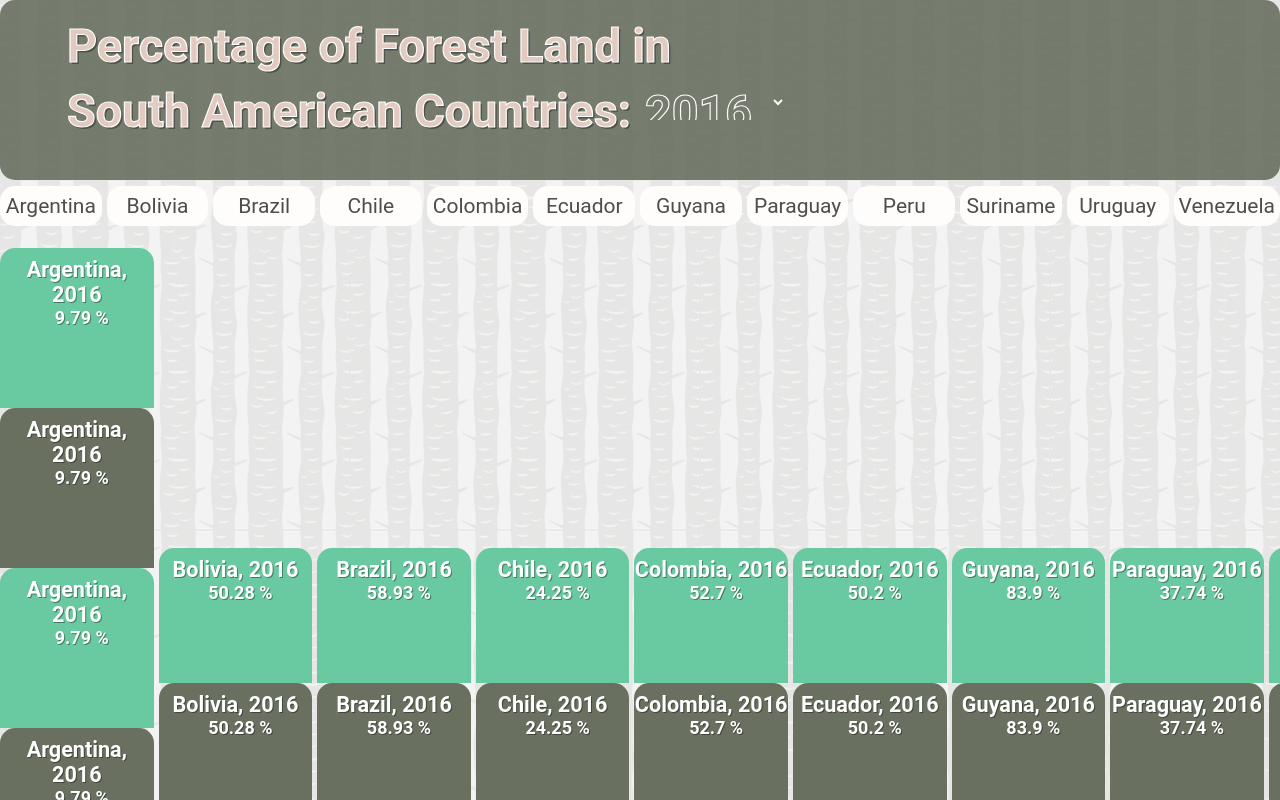
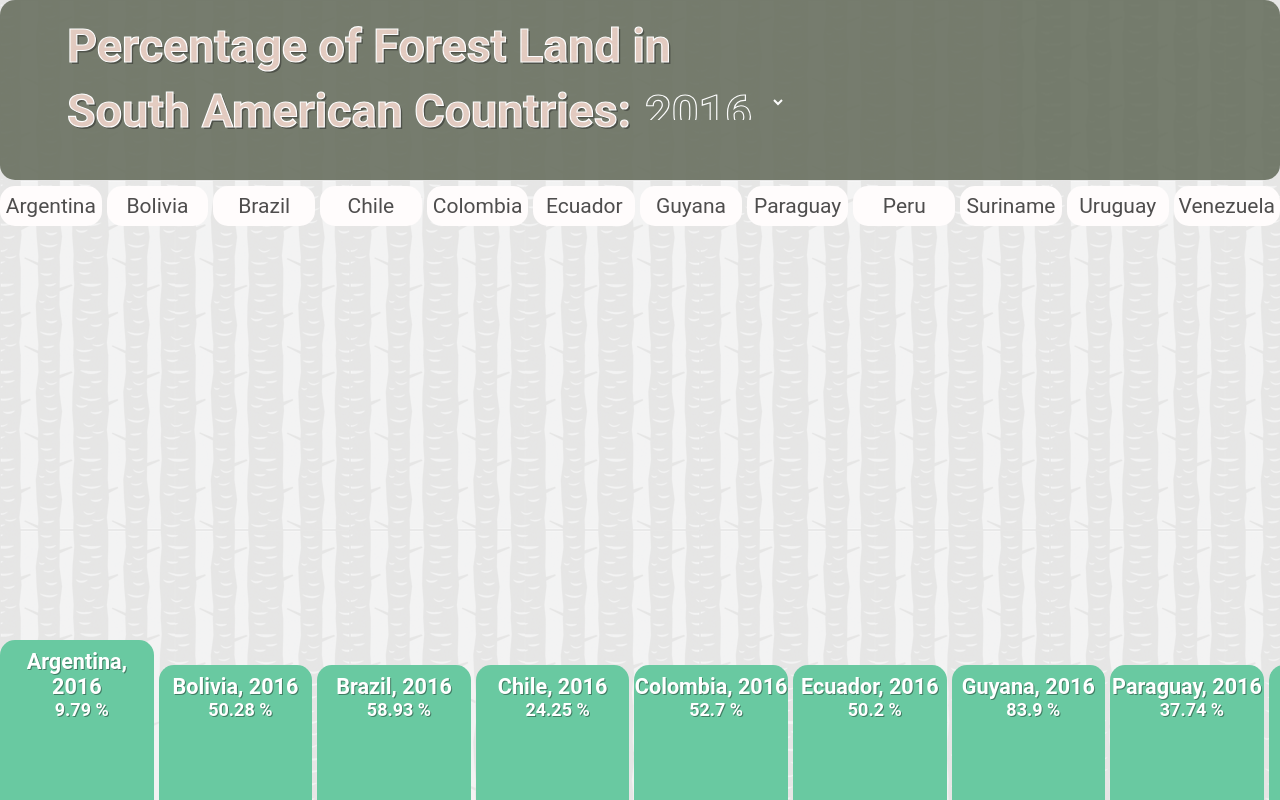
Before and after one commit to nicol-hawkins/toggle-graph-react, a React (Create React App) app: page / in a window 1280 px wide. Both pictures are taken after a click on the element "Argentina". Shown: the top 800 px of the page. Built offline with nearby package versions, Linux system fonts and the light colour scheme.

Commit message:
fewer countries toggled on first click

```diff
--- a/src/App.js
+++ b/src/App.js
@@ -64,13 +64,11 @@ class App extends Component {
 
  toggleCountry = (data, info) => {
     const chosenCountries = this.state.chosenCountries
-    const chosenCountry = info.Country;
+    const chosenCountry = data.Country;
     chosenCountries.push(chosenCountry);
 
     console.log('Country Toggled: ', chosenCountry)
-    console.log('List of Chosen: ', chosenCountries)
-    console.log(info.Percentage)
-
+    console.log('Chosen Countries: ', chosenCountries)
 
 
     this.setState({
@@ -129,7 +127,8 @@ class App extends Component {
                   className="bar--show bar"
                   info={info}
                   data={this.state.data}
-                  year={this.state.year}>
+                  year={this.state.year}
+                  chosenCountries={this.state.chosenCountries}>
                 </BarChart>
               )) : "NO DATA"
             )
--- a/src/components/BarChart/BarChart.js
+++ b/src/components/BarChart/BarChart.js
@@ -10,7 +10,7 @@ class BarChart extends Component {
       {/* <h1>Toggled on</h1> */}
       {
 
-          this.props.data.map((info, index) => (
+          this.props.chosenCountries.map((info, index) => (
             <div
               className={className}
               style={{height: this.props.info.Percentage - 10 + "%" }}>
```
